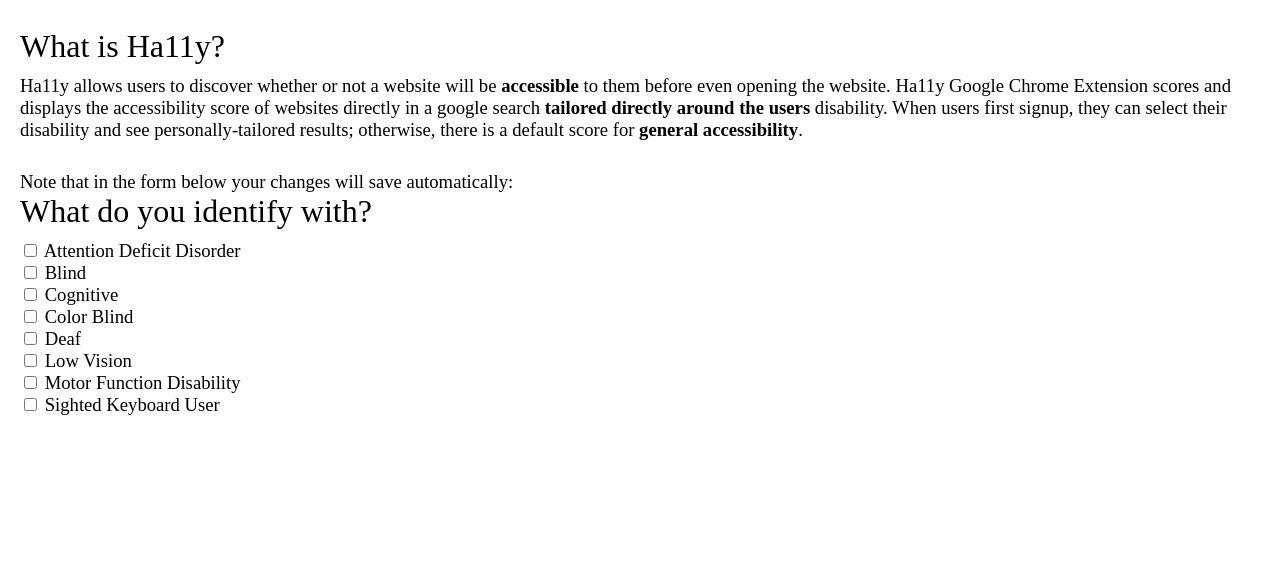
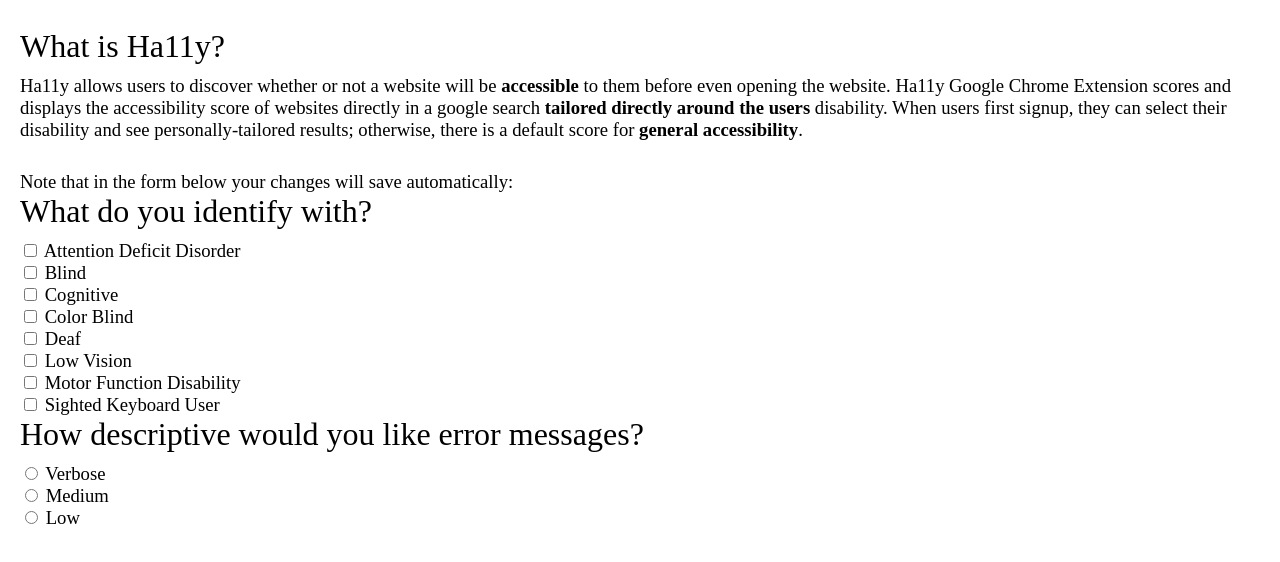
Before and after one commit to BracciaCJ/2022-CornHacks, a browser extension: page extension/index.html in a window 1280 px wide. Shown: the part 142-704 px from the top of the page. Drawn offline with Linux system fonts and the light colour scheme.

Commit message:
Added new section for error message type selection

```diff
--- a/extension/index.html
+++ b/extension/index.html
@@ -80,6 +80,28 @@
           <br />
         </form>
       </div>
+
+      <div class="sub-title">
+        How descriptive would you like error messages?
+      </div>
+      <div class="description">
+        <form>
+          <label for="verbose">
+            <input type="radio" id="verbose" name="verbose" />
+            Verbose </label
+          ><br />
+
+          <label for="medium">
+            <input type="radio" id="medium" name="medium" />
+            Medium </label
+          ><br />
+
+          <label for="low">
+            <input type="radio" id="low" name="low" />
+            Low </label
+          ><br />
+        </form>
+      </div>
     </section>
   </body>
 </html>
```
